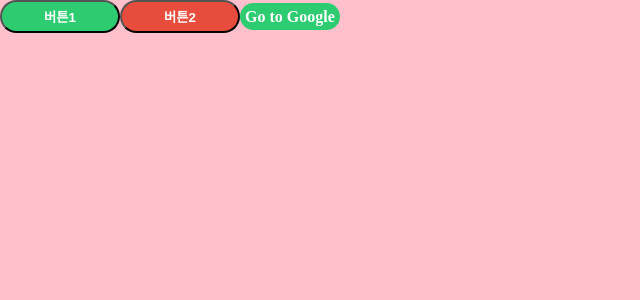
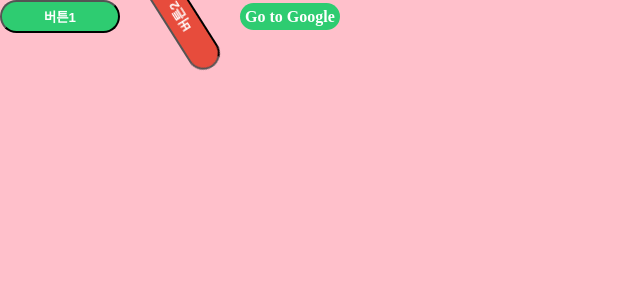
Before and after one commit to pongdang/blog.pongdang.me, a React (Create React App) app: page / in a window 1280 px wide. Shown: the top 300 px of the page, without its empty margins (0-640 px from the left). Built offline with nearby package versions, Linux system fonts and the light colour scheme.

Commit message:
돌아가는 버튼 (애니메이션)

```diff
--- a/src/App.js
+++ b/src/App.js
@@ -1,4 +1,4 @@
-import styled, { createGlobalStyle } from "styled-components";
+import styled, { createGlobalStyle, css, keyframes } from "styled-components";
 
 const GlobalStyle = createGlobalStyle`
 body {
@@ -12,7 +12,9 @@
       <GlobalStyle />
       <Container>
         <Button>버튼1</Button>
-        <Button danger>버튼2</Button>
+        <Button danger rotationTime={3}>
+          버튼2
+        </Button>
         <Anchor href="http://google.com">Go to Google</Anchor>
       </Container>
     </>
@@ -38,10 +40,26 @@
     outline: none;
   }
   background-color: ${(props) => (props.danger ? "#e74c3c" : "#2ecc71")};
+  ${(props) => {
+    if (props.danger) {
+      return css`
+        animation: ${rotation} ${props.rotationTime}s linear infinite;
+      `;
+    }
+  }}
 `;
 
 const Anchor = styled(Button.withComponent("a"))`
   text-decoration: none;
 `;
 
+const rotation = keyframes`
+from {
+  transform: rotate(0deg);
+}
+to {
+  transform: rotate(360deg);
+}
+`;
+
 export default App;
```
